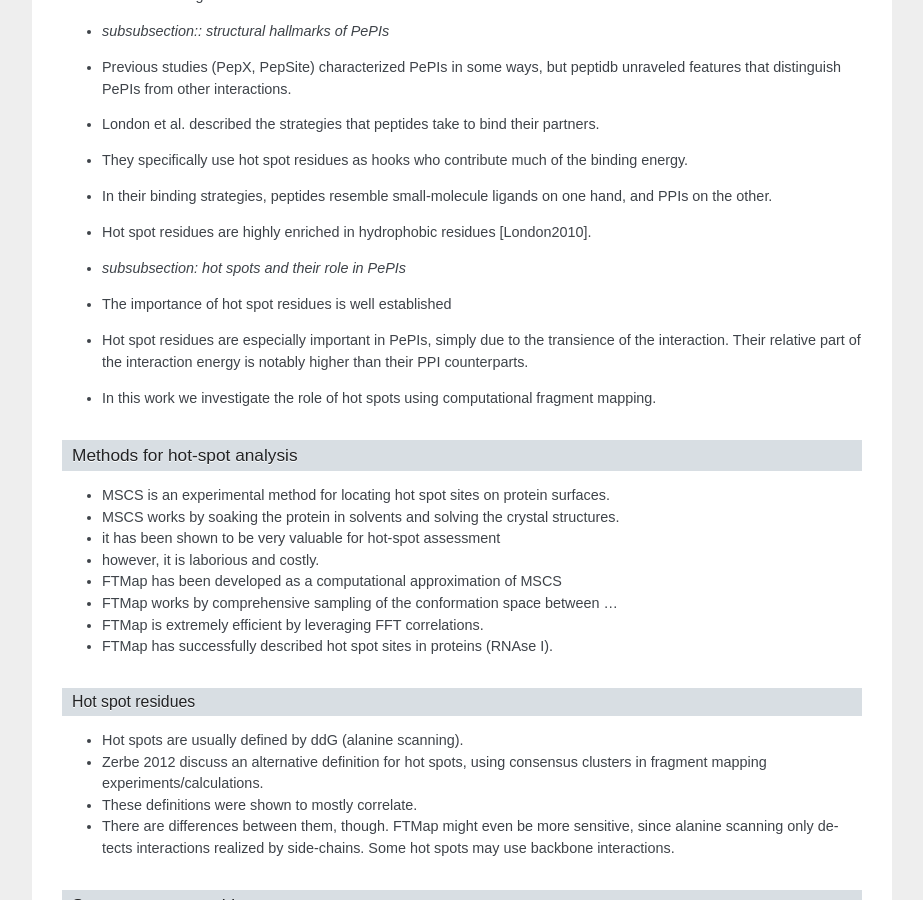
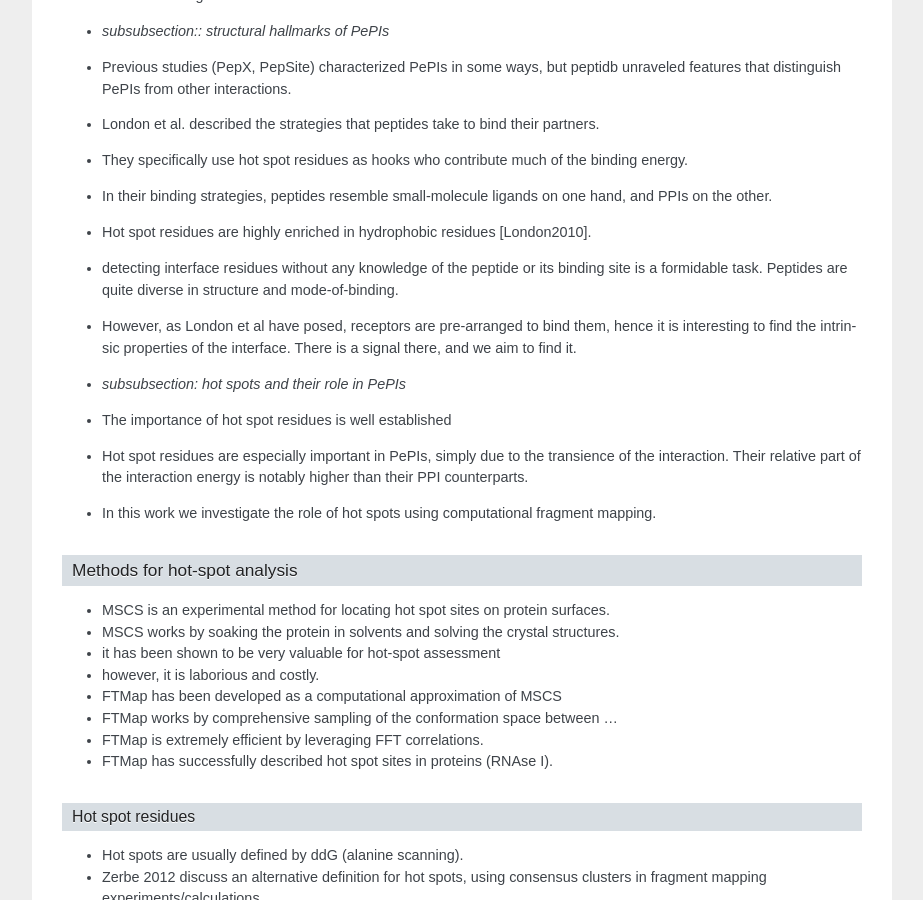
Before and after one commit to assaff/msc-thesis, a Sphinx documentation site: the page built from source/notes.rst, in a window 1280 px wide and 900 px high, scrolled down 946 px. Shown: the whole window, without its empty margins (198-1121 px from the left). Built offline with Sphinx 7.4.7, drawn with Linux system fonts in a browser that asks for light colours; formulas are drawn with MathJax 3.

Commit message:
justification for identifying the interface without knowledge of the peptide

```diff
--- a/source/notes.rst
+++ b/source/notes.rst
@@ -1,7 +1,6 @@
 =========================
 Notes
 ==========================
-
 
 Outline
 -----------------
@@ -12,22 +11,22 @@ Background
 Hallmarks of Peptide-Protein Interactions
 """""""""""""""""""""""""""""""""""""""""""
 
-* protein protein interactions are central to cellular function
+- protein protein interactions are central to cellular function
 
-* PPIs are realized by different types of interfaces, depending on the
+- PPIs are realized by different types of interfaces, depending on the
   function and evolutionary history of the interacting partners.
   Some interfaces feature two globular proteins
   each exposing a relatively large, flat surface as the binding
   interface.
 
-* Another type of PPIs are characterized by a short, linear peptide
+- Another type of PPIs are characterized by a short, linear peptide
    interacting with a patch on the other protein's
   surface. **phrasing: convey that the peptide can be either part of a
   globular protein or a free oligopeptide**.
 
-* peptides are sometimes free molecules
+- peptides are sometimes free molecules
 
-* In the context of this work, a peptide is defined as a short (5-15
+- In the context of this work, a peptide is defined as a short (5-15
   aa long) oligopeptide interacting with some globular protein.
     - Defined as interactions between a globular domain and a linear
       polypeptide, whether as a flexible loop/tail or a free molecule.
@@ -35,18 +34,18 @@ Hallmarks of Peptide-Protein Interactions
       prominent interaction types. See also [SteinAloy2008] for a
       review.
 
-* *subsubsection: PePIs comprise a unique class of molecular
+- *subsubsection: PePIs comprise a unique class of molecular
   interactions*
 
-* The constraints imposed by the small interface directly affect the
+- The constraints imposed by the small interface directly affect the
   nature of these interactions.
     - PePIs are often transient and weak, making them very sensitive
       to environmental changes
     -
 
-* these characteristics make for good signaling/switching.
+- these characteristics make for good signaling/switching.
 
-* Besides the purely-scientific interest in this special class of
+- Besides the purely-scientific interest in this special class of
   molecular interaction, it is also a highly attractive subject for
   engineering and biomedical research.
 
@@ -59,29 +58,37 @@ Hallmarks of Peptide-Protein Interactions
     interactions (signaling) as drug targets.
   - Low antigenic determinant
 
-* *subsubsection:: structural hallmarks of PePIs*
+- *subsubsection:: structural hallmarks of PePIs*
 
-* Previous studies (PepX, PepSite) characterized PePIs in some ways,
+- Previous studies (PepX, PepSite) characterized PePIs in some ways,
   but peptidb unraveled features that distinguish PePIs from other
   interactions.
-* London et al. described the strategies that peptides take to
+- London et al. described the strategies that peptides take to
   bind their partners.
-* They specifically use hot spot residues as hooks who contribute much
+- They specifically use hot spot residues as hooks who contribute much
   of the binding energy.
-* In their binding strategies, peptides resemble small-molecule
+- In their binding strategies, peptides resemble small-molecule
   ligands on one hand, and PPIs on the other.
-* Hot spot residues are highly enriched in hydrophobic residues
+- Hot spot residues are highly enriched in hydrophobic residues
   [London2010].
 
-* *subsubsection: hot spots and their role in PePIs*
+- detecting interface residues without any knowledge of the peptide or
+  its binding site is a formidable task. Peptides are quite diverse
+  in structure and mode-of-binding.
 
-* The importance of hot spot residues is well established
+- However, as London et al have posed, receptors are pre-arranged to
+  bind them, hence it is interesting to find the intrinsic properties
+  of the interface. There is a signal there, and we aim to find it.
 
-* Hot spot residues are especially important in PePIs, simply due to
+- *subsubsection: hot spots and their role in PePIs*
+
+- The importance of hot spot residues is well established
+
+- Hot spot residues are especially important in PePIs, simply due to
   the transience of the interaction. Their relative part of the
   interaction energy is notably higher than their PPI counterparts.
 
-* In this work we investigate the role of hot spots using
+- In this work we investigate the role of hot spots using
   computational fragment mapping.
 
 Methods for hot-spot analysis
@@ -155,30 +162,30 @@ Methods
 Results
 ~~~~~~~~
 
-* we revised peptidb for higher-quality structures, annotating
+- we revised peptidb for higher-quality structures, annotating
   certain properties about these interactions that deserve some
   specific attention (crystal contacts, biological assembly, sequence
   identity)
-* we used different tools that predict ligand binding as features for
+- we used different tools that predict ligand binding as features for
   a SVM to predict binding residues. It did not come to fruition.
-* To mimic hot-spot side-chains, we used computational fragment
+- To mimic hot-spot side-chains, we used computational fragment
   mapping.
-* FTMap soaks a protein structure in different solvents, simulates
+- FTMap soaks a protein structure in different solvents, simulates
   where they bind favorably, and clusters these results into consensus
   clusters.
-* it was shown that CSs are highly indicative of ligand binding
+- it was shown that CSs are highly indicative of ligand binding
   [FTSite]. It is currently the best-performing tool for ligand
   binding site prediction, outperforming all others (fpocket, ligsite,
   castp, etc.).
-* it was also shown that in PPIs, these CSs correlate very well with
+- it was also shown that in PPIs, these CSs correlate very well with
   hot-spot residues, with energy measured both computationally and
   experimentally.
-* The hot-spot based approach is further justified by multiplicity of
+- The hot-spot based approach is further justified by multiplicity of
   peptides that bind the same receptor. Examples Menin-MLL-JUND,
   SH3, p53 [Petsalaki2008].
 
-* we computed FTMap CSs for all unbound structures in PeptiDB2.
-* predictions are ranked by their percentage of total contacts between
+- we computed FTMap CSs for all unbound structures in PeptiDB2.
+- predictions are ranked by their percentage of total contacts between
   probes and receptor.
 
 Knowledge dump
```
